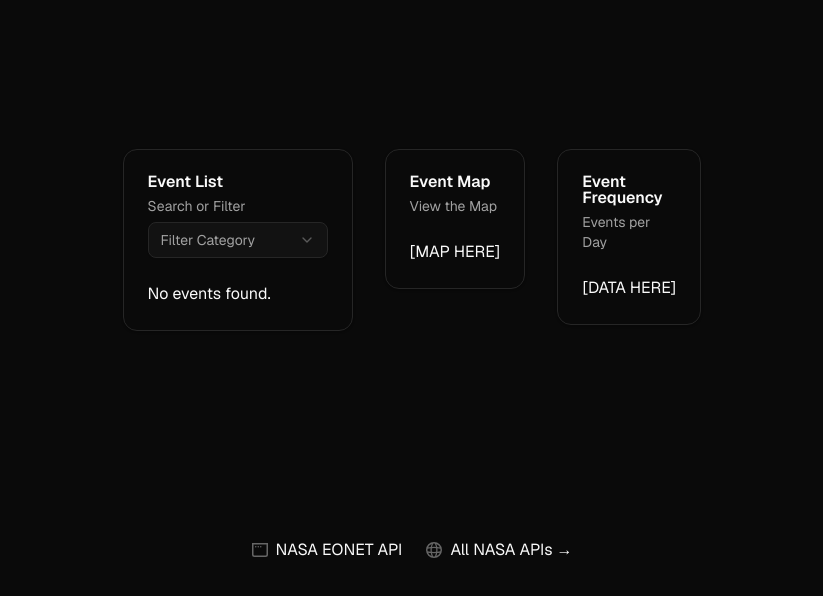
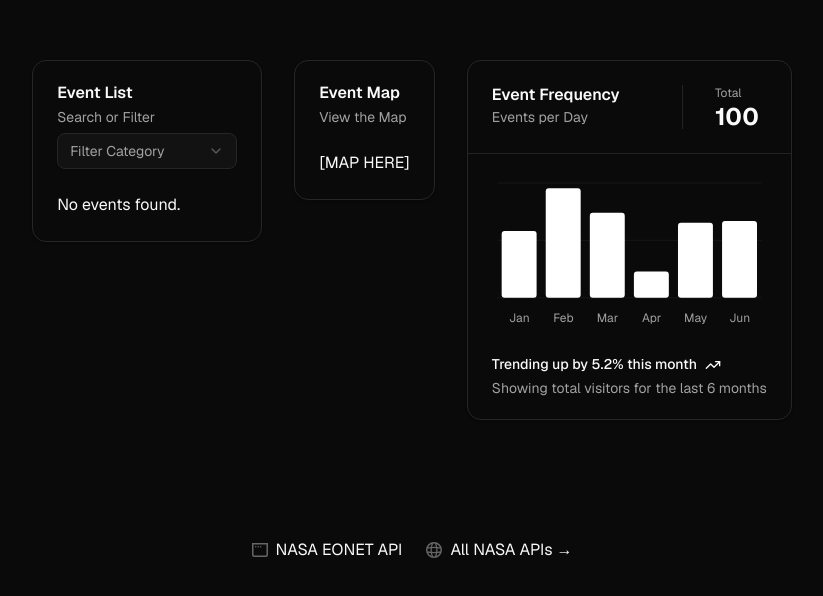
Before and after one commit to Way05/EONET-Tracker, a Next.js app in the folder eonet-tracker/: page / in a window 1280 px wide. Shown: the part 160-756 px from the top of the page, without its empty margins (228-1051 px from the left). Built offline with nearby package versions, Linux system fonts and the light colour scheme.

Commit message:
setup ui and design

```diff
--- a/eonet-tracker/src/app/components/graph.tsx
+++ b/eonet-tracker/src/app/components/graph.tsx
@@ -1,3 +1,4 @@
+"use client";
 import {
   Card,
   CardAction,
@@ -7,29 +8,28 @@ import {
   CardHeader,
   CardTitle,
 } from "@/src/app/components/ui/card";
-import { Bar, BarChart } from "recharts";
+import { TrendingUp } from "lucide-react";
+import { Bar, BarChart, CartesianGrid, XAxis } from "recharts";
 import {
+  ChartConfig,
   ChartContainer,
+  ChartTooltip,
   ChartTooltipContent,
-  ChartConfig,
 } from "@/src/app/components/ui/chart";
 
 const chartData = [
-  { month: "January", desktop: 186, mobile: 80 },
-  { month: "February", desktop: 305, mobile: 200 },
-  { month: "March", desktop: 237, mobile: 120 },
-  { month: "April", desktop: 73, mobile: 190 },
-  { month: "May", desktop: 209, mobile: 130 },
-  { month: "June", desktop: 214, mobile: 140 },
+  { month: "January", events: 186 },
+  { month: "February", events: 305 },
+  { month: "March", events: 237 },
+  { month: "April", events: 73 },
+  { month: "May", events: 209 },
+  { month: "June", events: 214 },
 ];
+
 const chartConfig = {
-  desktop: {
-    label: "Desktop",
-    color: "#2563eb",
-  },
-  mobile: {
-    label: "Mobile",
-    color: "#60a5fa",
+  events: {
+    label: "Events",
+    color: "white",
   },
 } satisfies ChartConfig;
 
@@ -37,21 +37,48 @@ export default function Graph() {
   return (
     <div>
       <Card>
-        <CardHeader>
-          <CardTitle>Event Frequency</CardTitle>
-          <CardDescription>Events per Day</CardDescription>
+        <CardHeader className="flex flex-col items-stretch border-b p-0 sm:flex-row">
+          <div className="flex flex-1 flex-col justify-center gap-1 px-6">
+            <CardTitle>Event Frequency</CardTitle>
+            <CardDescription>Events per Day</CardDescription>
+          </div>
+          <div className="flex">
+            <div className="border-- relative z-30 flex flex-1 flex-col justify-center gap-1 px-6 text-left even:border-l sm:border-l sm:border-t-0 sm:px-8">
+              <span className="text-muted-foreground text-xs">Total</span>
+              <span className="text-lg font-bold leading-none sm:text-2xl">
+                100
+              </span>
+            </div>
+          </div>
         </CardHeader>
         {/* <CardAction>Card Action</CardAction> */}
         <CardContent>
-          <p>[DATA HERE]</p>
-          {/* <ChartContainer config={chartConfig}>
-            <BarChart data={chartData}>
-              <Bar dataKey="value" />
-              {/* <ChartTooltip content={<ChartTooltipContent />} /> */}
-          {/* </BarChart>
-          </ChartContainer> */}
+          <ChartContainer config={chartConfig}>
+            <BarChart accessibilityLayer data={chartData}>
+              <CartesianGrid vertical={false} />
+              <XAxis
+                dataKey="month"
+                tickLine={false}
+                tickMargin={10}
+                axisLine={false}
+                tickFormatter={(value) => value.slice(0, 3)}
+              />
+              <ChartTooltip
+                cursor={false}
+                content={<ChartTooltipContent hideLabel />}
+              />
+              <Bar dataKey="events" fill="var(--color-events)" radius={3} />
+            </BarChart>
+          </ChartContainer>
         </CardContent>
-        {/* <CardFooter><p>Card Footer</p></CardFooter> */}
+        <CardFooter className="flex-col items-start gap-2 text-sm">
+          <div className="flex gap-2 font-medium leading-none">
+            Trending up by 5.2% this month <TrendingUp className="h-4 w-4" />
+          </div>
+          <div className="text-muted-foreground leading-none">
+            Showing total visitors for the last 6 months
+          </div>
+        </CardFooter>
       </Card>
     </div>
   );
```
